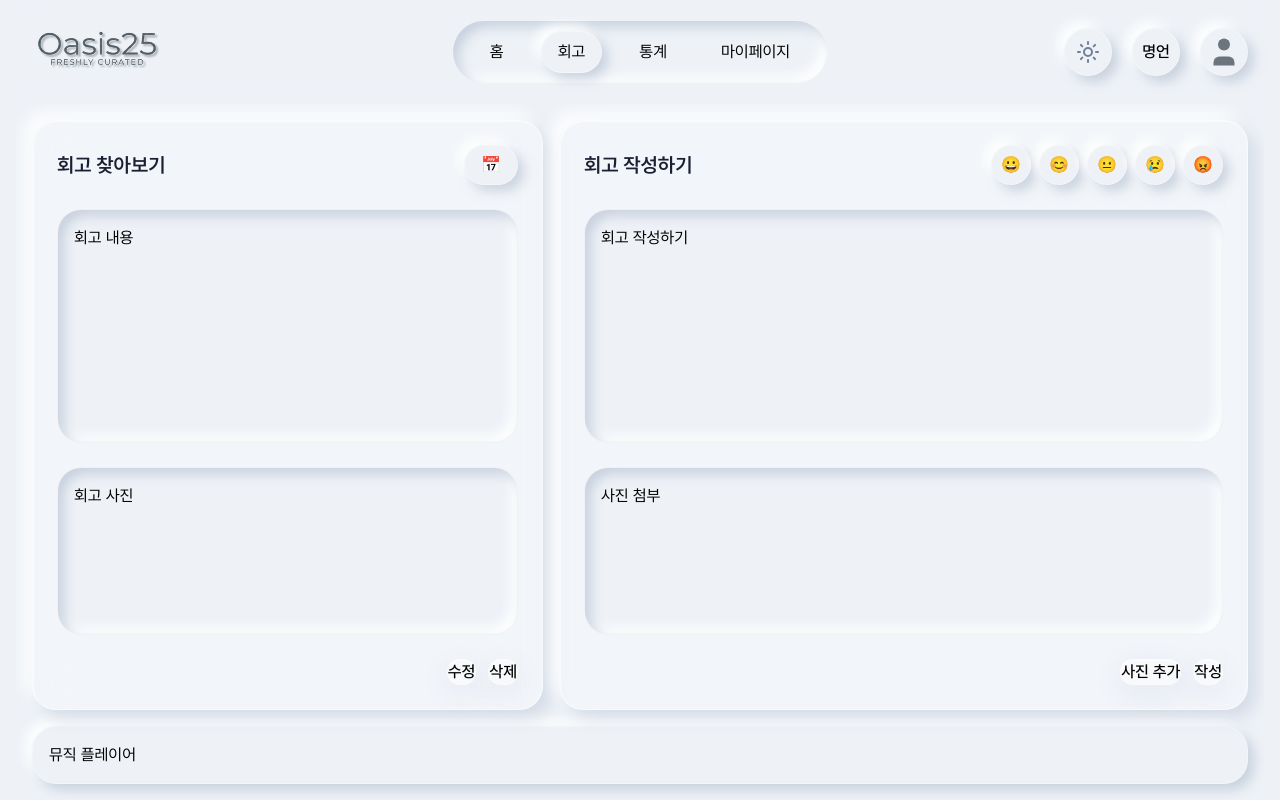
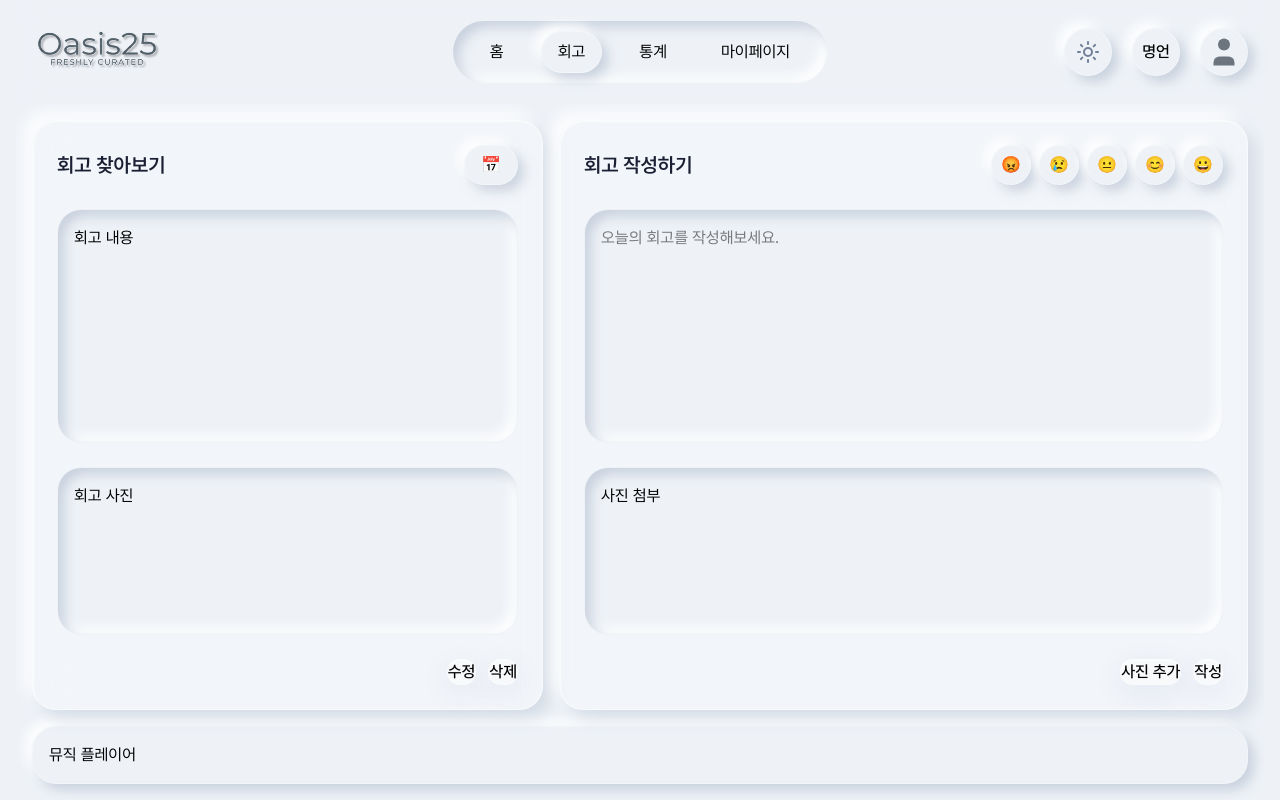
Before and after one commit to SSG-ureca/Oasis25-Frontend, a React (Vite) app: page /retrospect in a window 1280 px wide. Built offline with nearby package versions, Linux system fonts and the light colour scheme; no server answers.

Commit message:
Feat: 회고 작성 기능 관련 data,api,component 작성

```diff
--- a/src/components/retrospect/EmotionSelector.tsx
+++ b/src/components/retrospect/EmotionSelector.tsx
@@ -1,9 +1,20 @@
-//회고 작성 패널 감정 버튼 컴포넌트
+// 회고 작성 패널 감정 버튼 컴포넌트
 import { Button } from "../common/Button";
 
-const emotions = ["😀", "😊", "😐", "😢", "😡"];
+const emotions = [
+    { score: 1, icon: "😡" },
+    { score: 2, icon: "😢" },
+    { score: 3, icon: "😐" },
+    { score: 4, icon: "😊" },
+    { score: 5, icon: "😀" },
+];
 
-export const EmotionSelector = () => {
+interface EmotionSelectorProps {
+    value: number | null;
+    onChange: (score: number) => void;
+}
+
+export const EmotionSelector = ({ value, onChange }: EmotionSelectorProps) => {
     return (
         <div
             className="
@@ -14,16 +25,21 @@ export const EmotionSelector = () => {
         >
             {emotions.map((emotion) => (
                 <Button
-                    key={emotion}
-                    variant="neumorphism"
+                    key={emotion.score}
+                    variant={
+                        value === emotion.score
+                            ? "glassNeumorphism"
+                            : "neumorphism"
+                    }
                     className="
                         w-10
                         h-10
                         p-0
                         rounded-full
                     "
+                    onClick={() => onChange(emotion.score)}
                 >
-                    {emotion}
+                    {emotion.icon}
                 </Button>
             ))}
         </div>
--- a/src/components/retrospect/RetrospectWritePanel.tsx
+++ b/src/components/retrospect/RetrospectWritePanel.tsx
@@ -1,19 +1,65 @@
-//회고 페이지 작성 패널 내부 요소 컴포넌트
+// 회고 페이지 작성 패널 내부 요소 컴포넌트
+import { useState } from "react";
+
 import { RetrospectPanel } from "./RetrospectPannel";
+import { EmotionSelector } from "./EmotionSelector";
 import { Panel } from "../common/Panel";
 import { Button } from "../common/Button";
-import { EmotionSelector } from "./EmotionSelector";
 
-// props 필요 title: 패널 이름, header: 상단 버튼, footer:하단버튼, 컨텐츠
+import { createRetrospect } from "../../services/retrospectApi";
+import toast from "react-hot-toast";
+
 export const RetrospectWritePanel = () => {
+    // 상태
+    const [content, setContent] = useState("");
+    const [emotionScore, setEmotionScore] = useState<number | null>(null);
+
+    // 오늘 날짜
+    const diaryDate = new Date().toISOString().slice(0, 10);
+
+    // 저장 로직
+    const handleSubmit = async () => {
+        if (!content.trim()) {
+            toast.error("회고 내용을 입력해주세요.");
+            return;
+        }
+
+        if (emotionScore === null) {
+            toast.error("감정을 선택해주세요.");
+            return;
+        }
+
+        try {
+            await createRetrospect({
+                diaryDate,
+                content,
+                emotionScore,
+            });
+
+            toast.success("회고가 저장되었습니다.");
+
+            // 입력 초기화
+            setContent("");
+            setEmotionScore(null);
+        } catch (error) {
+            console.error(error);
+            toast.error("저장에 실패했습니다.");
+        }
+    };
+
     return (
         <RetrospectPanel
             title="회고 작성하기"
-            header={<EmotionSelector />}
+            header={
+                <EmotionSelector
+                    value={emotionScore}
+                    onChange={setEmotionScore}
+                />
+            }
             footer={
                 <div className="flex justify-end gap-3">
                     <Button>사진 추가</Button>
-                    <Button>작성</Button>
+                    <Button onClick={handleSubmit}>작성</Button>
                 </div>
             }
         >
@@ -35,7 +81,18 @@ export const RetrospectWritePanel = () => {
                         flex-[1.5]
                     "
                 >
-                    회고 작성하기
+                    <textarea
+                        className="
+                            w-full
+                            h-full
+                            resize-none
+                            bg-transparent
+                            outline-none
+                        "
+                        placeholder="오늘의 회고를 작성해보세요."
+                        value={content}
+                        onChange={(e) => setContent(e.target.value)}
+                    />
                 </Panel>
 
                 <Panel
--- /dev/null
+++ b/src/data/emotion.ts
@@ -0,0 +1,8 @@
+//감정 데이터
+export const emotions = [
+    { score: 1, icon: "😡", label: "화남" },
+    { score: 2, icon: "😢", label: "슬픔" },
+    { score: 3, icon: "😐", label: "보통" },
+    { score: 4, icon: "😊", label: "좋음" },
+    { score: 5, icon: "😁", label: "최고" },
+];
--- /dev/null
+++ b/src/services/retrospectApi.ts
@@ -0,0 +1,22 @@
+import { api } from "./api";
+import type {
+    RetrospectCreateRequest,
+    RetrospectResponse,
+} from "../types/retrospect";
+const DIARY_API = "/api/diaries";
+
+export const createRetrospect = async (
+    data: RetrospectCreateRequest,
+): Promise<RetrospectResponse> => {
+    const response = await api.post(DIARY_API, data);
+
+    return response.data;
+};
+// 조회
+export const getRetrospect = async (date: string) => {};
+
+// 수정
+export const updateRetrospect = async () => {};
+
+// 삭제
+export const deleteRetrospect = async () => {};
--- /dev/null
+++ b/src/types/retrospect.ts
@@ -0,0 +1,17 @@
+//회고 페이지에서 사용할 타입입니다.
+
+//작성용 타입
+export interface RetrospectCreateRequest {
+    //향후 작성자 로그인 아이디도 저장
+    diaryDate: string;
+    content: string;
+    emotionScore: number;
+}
+
+//조회용 타입
+export interface RetrospectResponse {
+    id: number;
+    diaryDate: string;
+    content: string;
+    emotionScore: number;
+}
```
Also changed, not shown: src/services/authApi.ts (line endings or trailing spaces).
